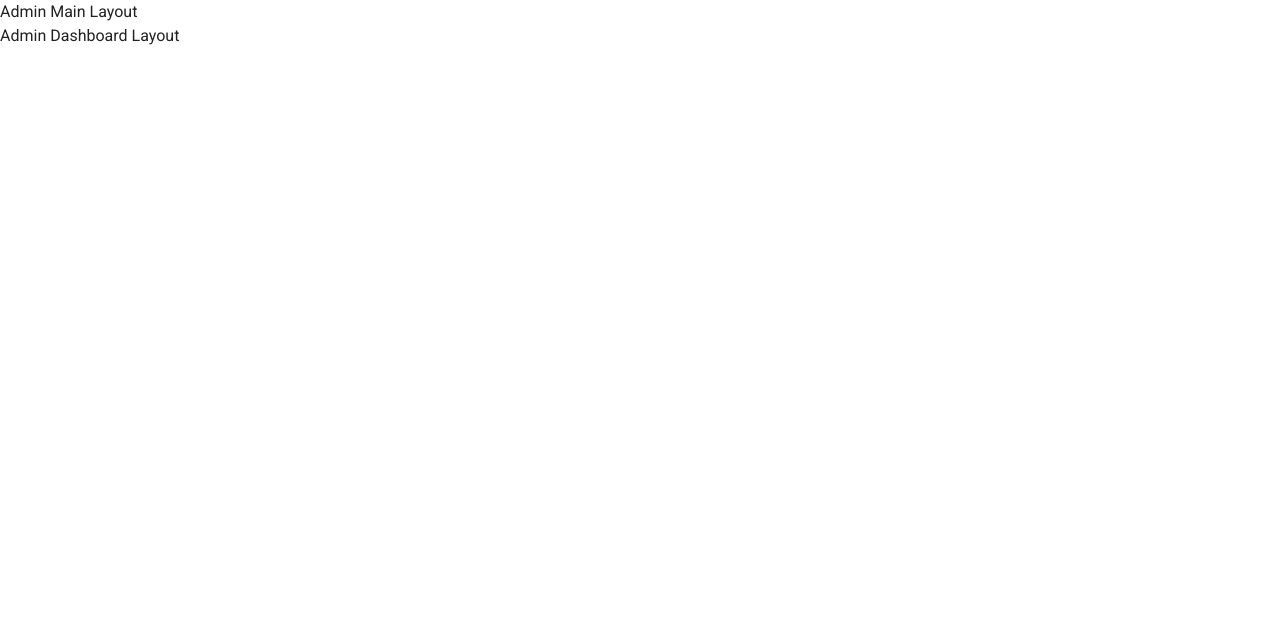
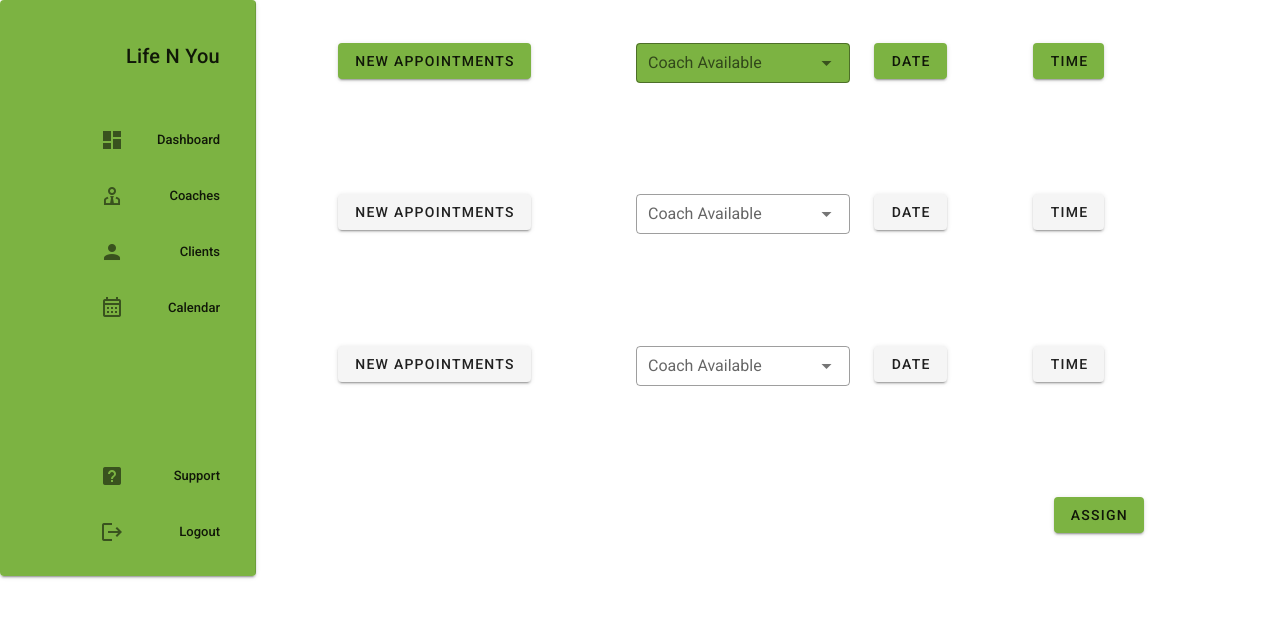
Before and after one commit to karunaGokul/LNU, a Vue app: page /admin/home/dashboard in a window 1280 px wide. Shown: the top 618 px of the page. Built offline with nearby package versions, Linux system fonts and the light colour scheme.

Commit message:
Home page

```diff
--- a/src/views/MainLayout.vue
+++ b/src/views/MainLayout.vue
@@ -1,11 +1,85 @@
 <template>
   <div>
-    <h1>Welcome to lifenyou</h1>
-    <router-link to="/admin/login">Admin Login</router-link>
+    <v-container>
+      <v-row class="my-3">
+        <h2>Life N You</h2>
+      </v-row>
+      <v-row>
+        <v-img src="@/assets/registration.png"></v-img>
+      </v-row>
+      <v-row justify="space-between" class="mt-10">
+        <v-card outline tile width="350">
+          <v-row justify="center" class="my-5">
+            <v-btn fab>
+              <v-icon x-large>mdi-account-group</v-icon>
+            </v-btn>
+          </v-row>
+          <v-row justify="center">
+            <v-card-actions>
+              <v-btn class="success text-capitalize" to="/client/login"> Login</v-btn></v-card-actions
+            >
+          </v-row>
+          <v-row>
+            <v-card-text>
+              <p class="text-center">
+                Lorem ipsum dolor sit amet consectetur adipisicing elit. Eius
+                placeat iusto cumque possimus rerum saepe rem accusantium
+                doloremque blanditiis unde qui, corporis facilis modi debitis
+                tenetur natus quo nulla officiis.
+              </p>
+            </v-card-text>
+          </v-row>
+        </v-card>
+        <v-card outline tile width="350">
+          <v-row justify="center" class="my-5">
+            <v-btn fab>
+              <v-icon x-large>mdi-account-settings</v-icon>
+            </v-btn>
+          </v-row>
+          <v-row justify="center">
+            <v-card-actions>
+              <v-btn class="success text-capitalize" to="/coach/login"> Login</v-btn></v-card-actions
+            >
+          </v-row>
+          <v-row>
+            <v-card-text>
+              <p class="text-center">
+                Lorem ipsum dolor sit amet consectetur adipisicing elit. Eius
+                placeat iusto cumque possimus rerum saepe rem accusantium
+                doloremque blanditiis unde qui, corporis facilis modi debitis
+                tenetur natus quo nulla officiis.
+              </p>
+            </v-card-text>
+          </v-row>
+        </v-card>
+        <v-card outline tile width="350">
+          <v-row justify="center" class="my-5">
+            <v-btn fab>
+              <v-icon x-large>mdi-account-tie</v-icon>
+            </v-btn>
+          </v-row>
+          <v-row justify="center">
+            <v-card-actions>
+              <v-btn class="success text-capitalize" to="/admin/login"> Login</v-btn></v-card-actions
+            >
+          </v-row>
+          <v-row>
+            <v-card-text>
+              <p class="text-center">
+                Lorem ipsum dolor sit amet consectetur adipisicing elit. Eius
+                placeat iusto cumque possimus rerum saepe rem accusantium
+                doloremque blanditiis unde qui, corporis facilis modi debitis
+                tenetur natus quo nulla officiis.
+              </p>
+            </v-card-text>
+          </v-row>
+        </v-card>
+      </v-row>
+    </v-container>
+    <!-- <router-link to="/admin/login">Admin Login</router-link>
     <router-link to="/client/login">Client Login</router-link>
-    <router-link to="/coach/login">Coach Login</router-link>
+    <router-link to="/coach/login">Coach Login</router-link> -->
   </div>
-
 </template>
 
 <script lang="ts">
--- a/src/views/admin/Login/Index.vue
+++ b/src/views/admin/Login/Index.vue
@@ -15,9 +15,8 @@
       </v-img>
     </v-col>
     <v-col>
-      <v-container fill-height fluid class="d-flex justify-center">
-        <!-- <h2>Feel stuck? We are here to help you!</h2> -->
-        <v-row>
+      <v-container fill-height fluid>
+        <v-row align="center" justify="center" style="min-height: 400px;">
           <v-col>
             <v-card
               elevation="2"
@@ -35,7 +34,7 @@
         </v-row>
         <v-row class="d-flex justify-center mt-16 mb-n16">
           <h4>No account?</h4>
-         <router-link to="/register" class="text-decoration-none"
+         <router-link to="" class="text-decoration-none"
             >Register here</router-link>
         </v-row>
       </v-container>
--- a/src/views/admin/MainLayout/Dashboard/Index.vue
+++ b/src/views/admin/MainLayout/Dashboard/Index.vue
@@ -1,13 +1,74 @@
 <template>
   <div>
-    Admin Dashboard Layout
+    <!-- Admin Dashboard Layout -->
+    <v-row>
+      <v-col cols="12" md="3">
+        <side-bar />
+      </v-col>
+      <v-col>
+        <v-container fluid fill-height align="center" justify="center">
+          <v-row>
+            <v-col cols="12" md="4" >
+              <v-btn class="light-green darken-1">New Appointments</v-btn>
+            </v-col>
+            <v-col cols="12" md="3" class="ml-n5">
+              <v-select label="Coach Available" background-color="light-green darken-1" dense outlined></v-select>
+            </v-col>
+            <v-col cols="12" md="2">
+              <v-btn class="light-green darken-1">Date</v-btn>
+            </v-col>
+            <v-col cols="12" md="2">
+              <v-btn class="light-green darken-1">Time</v-btn>
+            </v-col>
+          </v-row>
+           <v-row>
+            <v-col cols="12" md="4" >
+              <v-btn>New Appointments</v-btn>
+            </v-col>
+            <v-col cols="12" md="3" class="ml-n5">
+              <v-select label="Coach Available" dense outlined></v-select>
+            </v-col>
+            <v-col cols="12" md="2">
+              <v-btn>Date</v-btn>
+            </v-col>
+            <v-col cols="12" md="2">
+              <v-btn>Time</v-btn>
+            </v-col>
+          </v-row>
+           <v-row>
+            <v-col cols="12" md="4" >
+              <v-btn>New Appointments</v-btn>
+            </v-col>
+            <v-col cols="12" md="3" class="ml-n5">
+              <v-select label="Coach Available" dense outlined></v-select>
+            </v-col>
+            <v-col cols="12" md="2">
+              <v-btn>Date</v-btn>
+            </v-col>
+            <v-col cols="12" md="2">
+              <v-btn>Time</v-btn>
+            </v-col>
+          </v-row>
+          <v-row>
+            <v-col cols="12" md="2" offset-md="9">
+               <v-btn class="light-green darken-1">Assign</v-btn>
+            </v-col>
+
+          </v-row>
+        </v-container>
+      </v-col>
+    </v-row>
+
     <router-view />
   </div>
 </template>
 
 <script lang="ts">
 import { Component, Vue } from "vue-property-decorator";
+import SideBar from "@/views/admin/MainLayout/Dashboard/SideBar.vue";
 
-@Component
+@Component({
+  components: { SideBar },
+})
 export default class AdminDashboardLayout extends Vue {}
 </script>
--- /dev/null
+++ b/src/views/admin/MainLayout/Dashboard/SideBar.vue
@@ -0,0 +1,45 @@
+<template>
+  <v-card height="100%" width="256" align="end">
+    <v-navigation-drawer class="light-green darken-1 pr-5">
+      <v-list-item>
+        <v-list-item-content>
+          <v-list-item-title class="text-h6 my-8">
+            Life N You
+          </v-list-item-title>
+        </v-list-item-content>
+      </v-list-item>
+
+      <v-list dense nav>
+        <v-list-item v-for="item in items" :key="item.title" link class="mb-4">
+          <v-list-item-icon>
+            <v-icon class="ml-16 pl-5">{{ item.icon }}</v-icon>
+          </v-list-item-icon>
+
+          <v-list-item-content>
+            <v-list-item-title>{{ item.title }}</v-list-item-title>
+          </v-list-item-content>
+        </v-list-item>
+      </v-list>
+    </v-navigation-drawer>
+  </v-card>
+</template>
+
+<script lang="ts">
+import { Component, Vue } from "vue-property-decorator";
+
+@Component({
+  components: {},
+})
+export default class AdminSideBar extends Vue {
+  public items: any = [
+    { title: "Dashboard", icon: "mdi-view-dashboard" },
+    { title: "Coaches", icon: "mdi-account-tie-outline" },
+    { title: "Clients", icon: "mdi-account" },
+    { title: "Calendar", icon: "mdi-calendar-month-outline" },
+    { title: "", icon: "" },
+    { title: "", icon: "" },
+    { title: "Support", icon: "mdi-help-box" },
+    { title: "Logout", icon: "mdi-logout" },
+  ];
+}
+</script>
--- a/src/views/admin/MainLayout/Index.vue
+++ b/src/views/admin/MainLayout/Index.vue
@@ -1,6 +1,6 @@
 <template>
   <div>
-    Admin Main Layout
+    <!-- Admin Main Layout -->
     <router-view />
   </div>
 </template>
--- a/src/views/coach/Login/Index.vue
+++ b/src/views/coach/Login/Index.vue
@@ -15,9 +15,9 @@
       </v-img>
     </v-col>
     <v-col>
-      <v-container fill-height fluid class="d-flex justify-center">
+      <v-container fill-height fluid class="pa-8">
         <!-- <h2>Feel stuck? We are here to help you!</h2> -->
-        <v-row>
+        <v-row align="center" justify="center" style="min-height: 300px;">
           <v-col>
             <v-card
               elevation="2"
@@ -34,7 +34,7 @@
         </v-row>
         <v-row class="d-flex justify-center mt-16 mb-n16">
           <h4>No account?</h4>
-           <router-link to="/register" class="text-decoration-none"
+           <router-link to="/coach/registration" class="text-decoration-none"
             >Register here</router-link>
         </v-row>
       </v-container>
--- a/src/views/coach/Registration/Index.vue
+++ b/src/views/coach/Registration/Index.vue
@@ -6,7 +6,9 @@
       </v-row>
 
       <v-row justify="center">
-        <v-col cols="12" md="4" offset-md="4"> helo </v-col>
+        <v-col cols="12" md="4" offset-md="4">
+          <v-img src="@/assets/coachRegistration.jpg" width="75px"></v-img>
+        </v-col>
       </v-row>
 
       <v-container fluid fill-height class="d-flex justify-center mt-10">
@@ -71,7 +73,7 @@
           </v-row>
         </v-form>
 
-        <p>
+        <p class="text-center mx-16">
           Lorem ipsum dolor sit, amet consectetur adipisicing elit. Rerum ea vel
           corporis nulla molestiae fugiat pariatur aspernatur eum, dolore
           repellat cum, consequatur quo blanditiis assumenda deserunt temporibus
```
Also changed, not shown: src/assets/coachRegistration.jpg (added).
